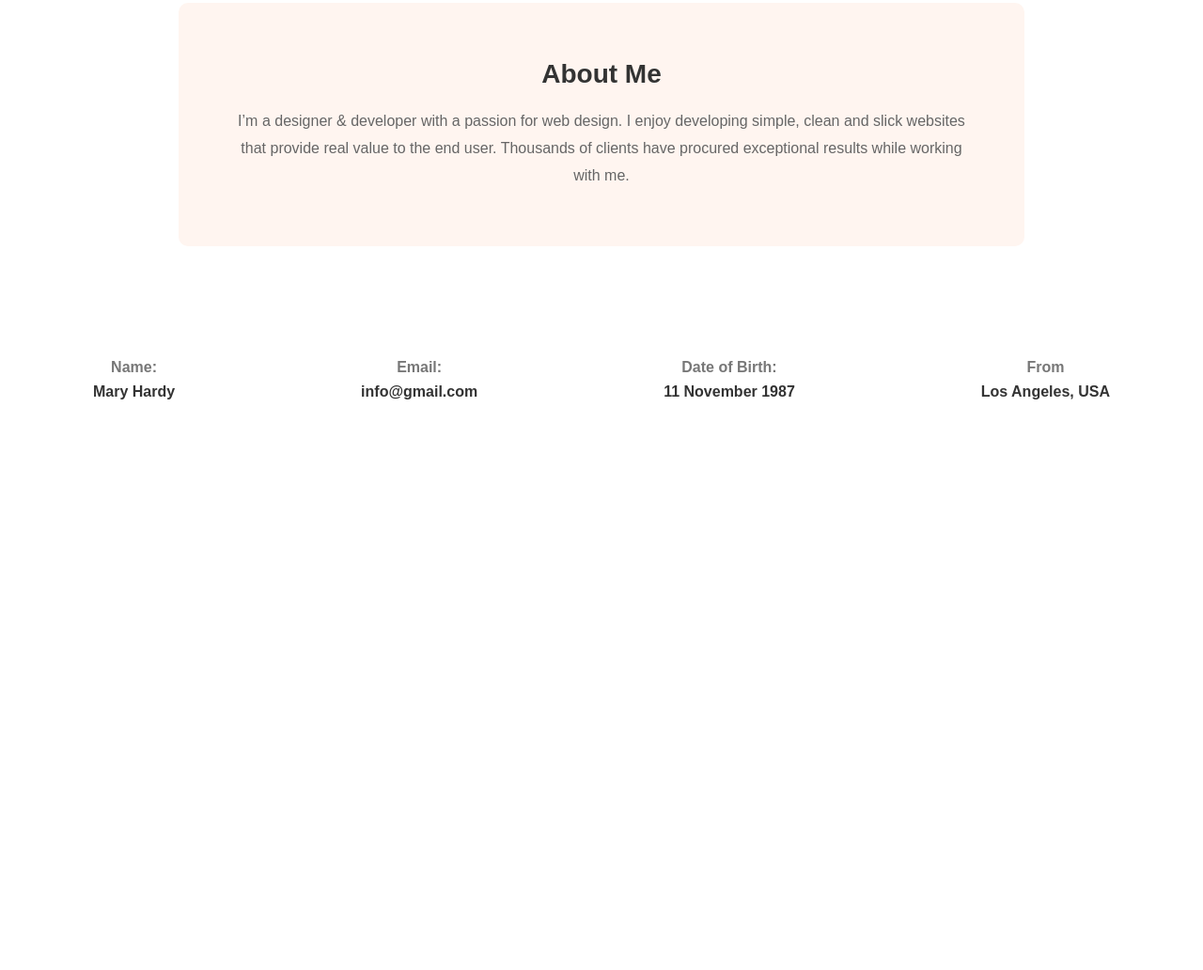
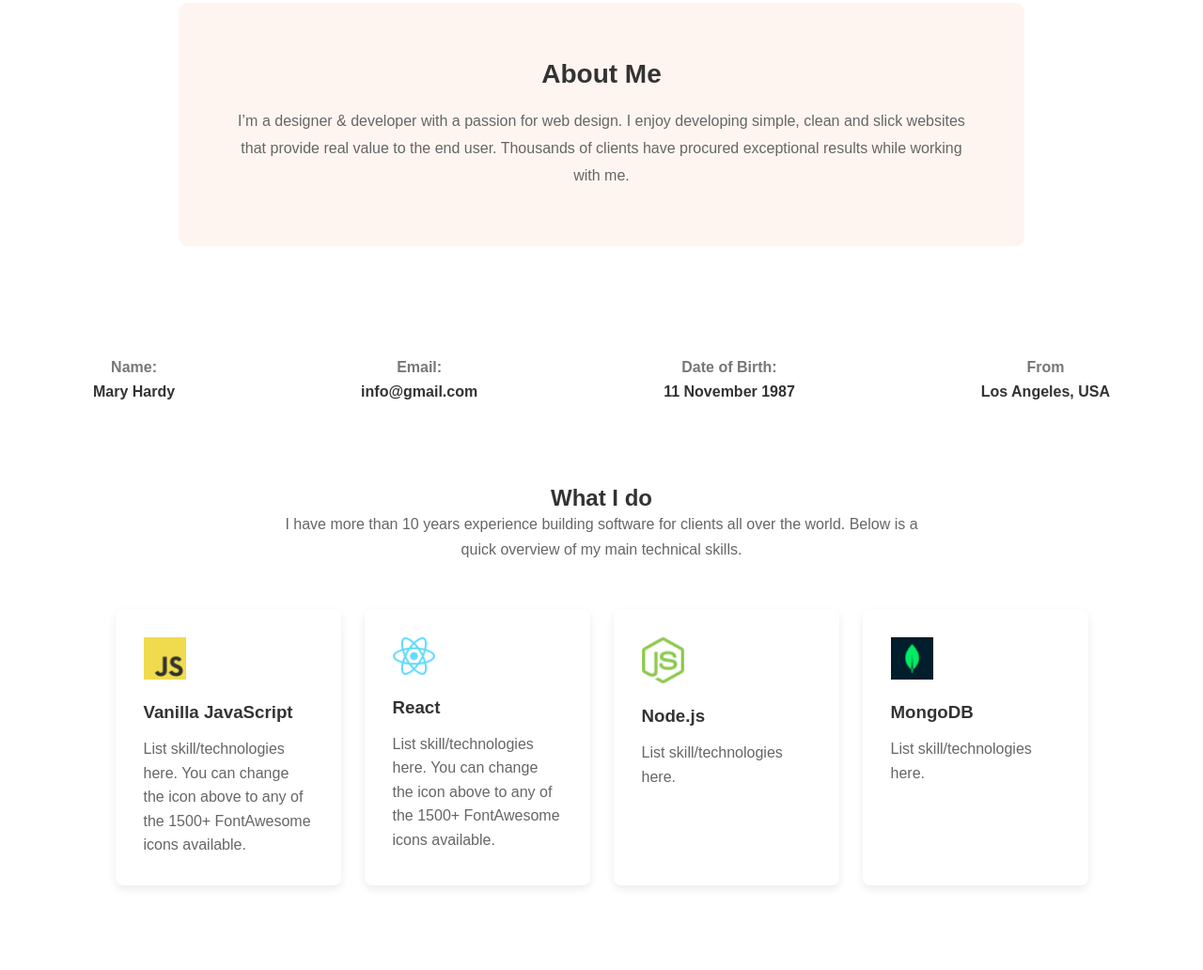
Before and after one commit to MadeByMedy/my-first-portfolio, a plain HTML site: page index.html in a window 1280 px wide. Shown: the part 742-1774 px from the top of the page at 94% size. Before the commit the page ends 1168 px from the top, so only its background shows below. Drawn offline with Linux system fonts and the light colour scheme.

Commit message:
skill info

```diff
--- a/index.html
+++ b/index.html
@@ -80,6 +80,54 @@
     </div>
 </div>
 
+<section class="skills">
+    <h2>What I do</h2>
+    <p class="skills-text">
+          I have more than 10 years experience building software for clients all over the world.
+        Below is a quick overview of my main technical skills.
+    </p>
+
+     <div class="skills-container">
+
+        <div class="skill-card">
+            <img src="images/icons/js.png" alt="">
+            <h3>Vanilla JavaScript</h3>
+
+            <p>
+                List skill/technologies here. You can change the icon above to any of the 1500+ FontAwesome icons available.
+            </p>
+        </div>
+
+        <div class="skill-card">
+            <img src="images/icons/react.png" alt="">
+            <h3>React</h3>
+
+            <p>
+                List skill/technologies here. You can change the icon above to any of the 1500+ FontAwesome icons available.
+            </p>
+        </div>
+
+        <div class="skill-card">
+            <img src="images/icons/nodejs.png" alt="">
+            <h3>Node.js</h3>
+
+            <p>
+                List skill/technologies here.
+            </p>
+        </div>
+
+        <div class="skill-card">
+            <img src="images/icons/mongo.png" alt="">
+            <h3>MongoDB</h3>
+
+            <p>
+                List skill/technologies here.
+            </p>
+        </div>
+
+    </div>
+
+</section>
 </body>
 
 </html>
--- a/style.css
+++ b/style.css
@@ -159,3 +159,53 @@ body{
 .info-box p{
     font-weight:bold;
 }
+
+/*--skills */
+
+.skills{
+    padding: 90px 80px;
+    text-align:center;
+
+}
+
+.skills h2{
+    font: size 32px;
+    margin: bottom 20px;
+}
+
+.skills-text {
+    color: #666;
+    max-width: 700px;
+    margin: 0 auto 50px;
+    line-height:1.7;
+}
+
+.skills-container {
+    display:flex;
+    gap: 25px;
+    justify-content: center;
+    flex-wrap: wrap;
+}
+
+.skill-card{
+    width:240px;
+    background:white;
+    padding:30px;
+    border-radius:8px;
+    box-shadow:0 4px 10px rgba(0,0,0,.08);
+    text-align:left;
+}
+
+.skill-card img{
+    width:45px;
+    margin-bottom:20px;
+}
+
+.skill-card h3{
+    margin-bottom:15px;
+}
+
+.skill-card p{
+    color:#666;
+    line-height:1.6;
+}
```
